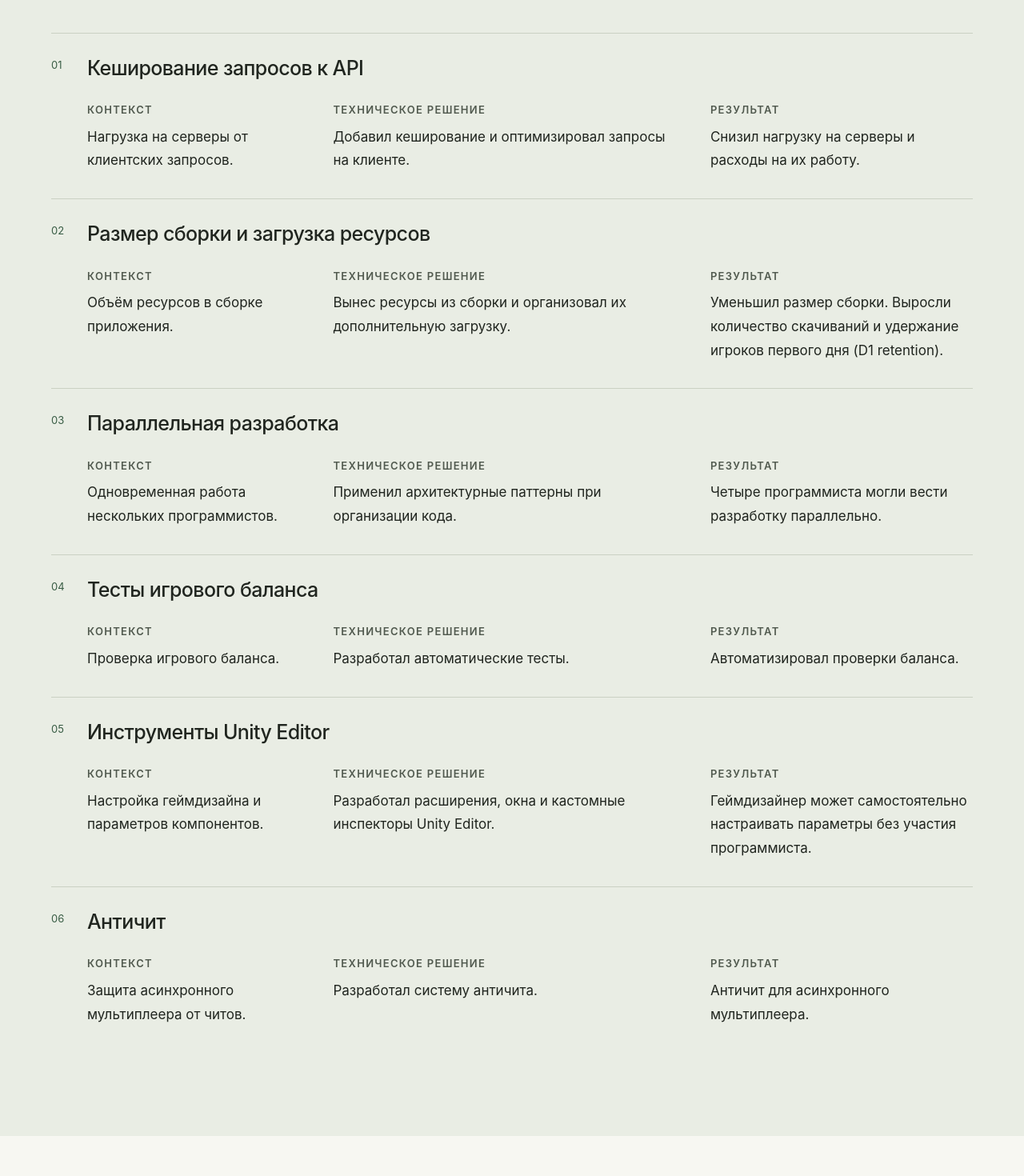
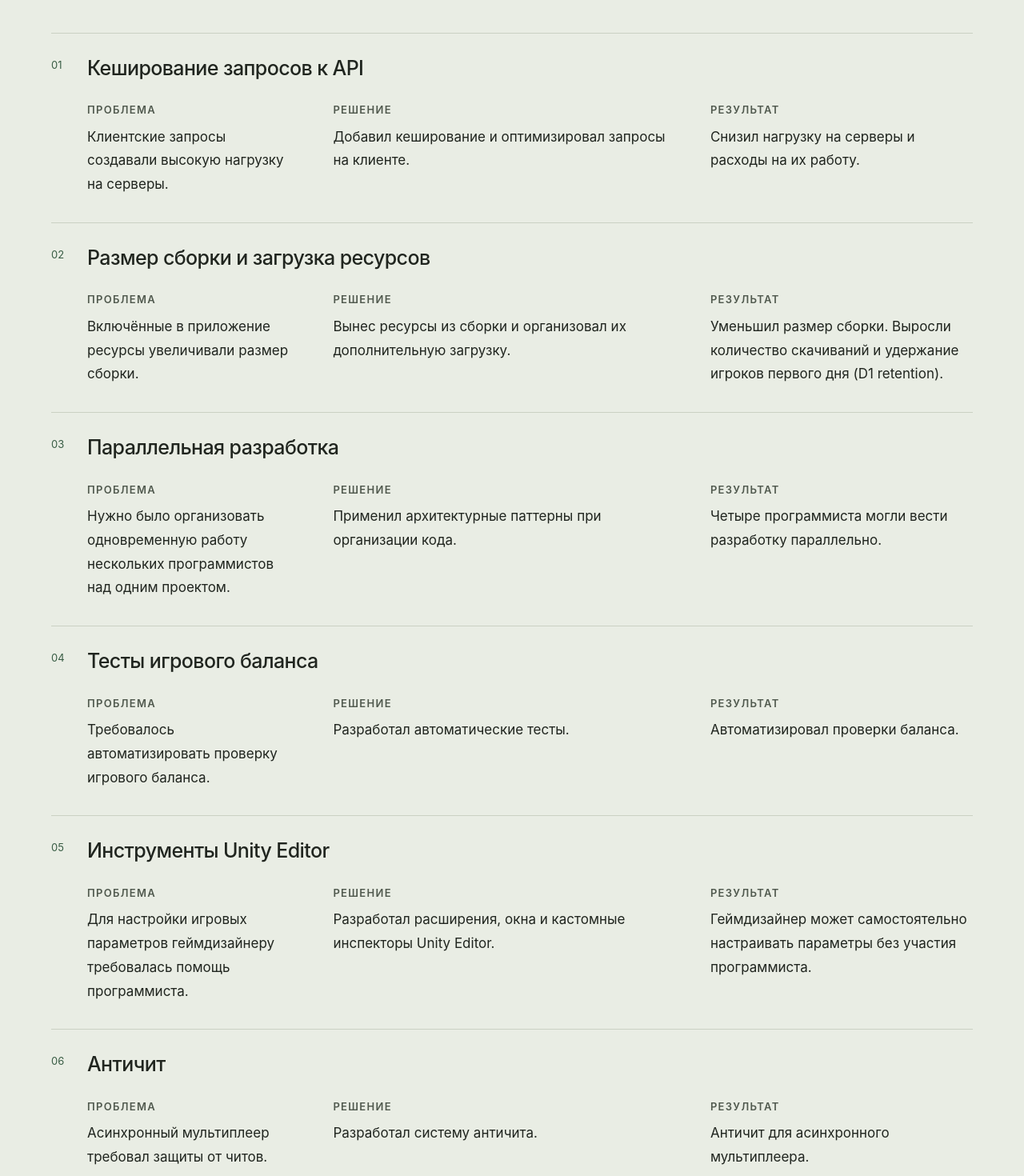
Before and after one commit to bleeerr/portfolio, a React (Vite) app: page / in a window 1280 px wide. Shown: the part 2660-4130 px from the top of the page at 80% size. Built offline with nearby package versions, Linux system fonts and the light colour scheme.

Commit message:
Present engineering achievements as problem solution and result

```diff
--- a/src/main.tsx
+++ b/src/main.tsx
@@ -38,7 +38,7 @@ function App(){
  <div className="metrics shell"><div><strong>С 2011</strong><span>в коммерческой разработке</span></div><div><strong>13+ проектов</strong><span>в игровом портфолио</span></div><div><strong>Unity + C#</strong><span>основа инженерной практики</span></div><div><strong><a className="studio-link" href="https://midcore.pro/" target="_blank" rel="noopener noreferrer">MIDcore <ArrowUpRight size={20}/></a></strong><span>сооснователь студии</span></div></div>
  <section className="shell about section"><div><p className="eyebrow">02 / ОБО МНЕ</p><h2>Руководитель,<br/>который пишет код.</h2></div><div><p className="large-text">{profile.about}</p><p className="muted">{profile.history}</p><a className="text-link" href="#career">Посмотреть карьерный путь <ArrowDown size={16}/></a></div></section>
  <section id="expertise" className="section shell"><div className="section-head"><div><p className="eyebrow">03 / ЭКСПЕРТИЗА</p><h2>От механики<br/>до системы.</h2></div><p className="muted section-aside">Практический опыт в мобильных играх,<br/>мультиплеере и инструментах разработки.</p></div><div className="skills">{profile.skills.map((s,i)=><article key={s.title}><span className="index">0{i+1}</span><h3>{s.title}</h3><p>{s.text}</p></article>)}</div></section>
- <section id="engineering" className="engineering section"><div className="shell"><div className="section-head"><div><p className="eyebrow">04 / ИНЖЕНЕРНЫЕ ДОСТИЖЕНИЯ</p><h2>Инженерные задачи и решения.</h2></div><p className="section-aside">Оптимизация, архитектура<br/>и инструменты разработки.</p></div><div className="cases">{profile.achievements.map((c,i)=><article key={c.title}><span className="case-number">0{i+1}</span><h3>{c.title}</h3><div className="case-grid"><div><small>КОНТЕКСТ</small><p>{c.task}</p></div><div><small>ТЕХНИЧЕСКОЕ РЕШЕНИЕ</small><p>{c.solution}</p></div><div><small>РЕЗУЛЬТАТ</small><p>{c.result}</p></div></div></article>)}</div></div></section>
+ <section id="engineering" className="engineering section"><div className="shell"><div className="section-head"><div><p className="eyebrow">04 / ИНЖЕНЕРНЫЕ ДОСТИЖЕНИЯ</p><h2>Инженерные задачи и решения.</h2></div><p className="section-aside">Оптимизация, архитектура<br/>и инструменты разработки.</p></div><div className="cases">{profile.achievements.map((c,i)=><article key={c.title}><span className="case-number">0{i+1}</span><h3>{c.title}</h3><div className="case-grid"><div><small>ПРОБЛЕМА</small><p>{c.task}</p></div><div><small>РЕШЕНИЕ</small><p>{c.solution}</p></div><div><small>РЕЗУЛЬТАТ</small><p>{c.result}</p></div></div></article>)}</div></div></section>
  <section id="projects" className="section shell"><div className="section-head"><div><p className="eyebrow">05 / SELECTED WORK · 2011–2026</p><h2>Игры, над которыми<br/>я работал.</h2></div><p className="muted section-aside">13 проектов с 2011 года.<br/>Описание игр и мой вклад.</p></div><div className="projects">{projects.map((p,i)=><article className={'project '+(i<3?'featured':'compact')} key={p.id}><ProjectCarousel project={p} onExpand={index=>open(p,false,index)}/><div className="project-copy"><div className="project-top"><span>{p.year} / {String(i+1).padStart(2,'0')}</span><span>{p.genre}</span></div><h3>{p.title}</h3><p className="project-description">{p.about}</p><div className="contribution"><small>МОЙ ВКЛАД</small><p>{p.contribution}</p></div><details><summary>О проекте <Plus size={16}/></summary><p><b>Платформы:</b> {p.platforms}</p><p><b>Жанр:</b> {p.genre}</p></details><div className="project-actions"><button onClick={()=>open(p)}>Смотреть материалы <ArrowUpRight size={16}/></button>{p.video&&<button onClick={()=>open(p,true)}><Play size={14}/> Видео</button>}</div></div></article>)}</div></section>
  <section className="leadership section shell"><p className="eyebrow">06 / TECHNICAL LEADERSHIP</p><div className="section-head"><h2>Работа с кодом.<br/>Работа с командой.</h2><p className="large-text section-aside">Техническое руководство остаётся частью разработки — от выбора архитектуры до проверки реализации.</p></div><div className="lead-grid">{profile.leadership.map((item,i)=><div key={item.title}><span className="index">{String(i+1).padStart(2,'0')}</span><h3>{item.title}</h3><p className="muted">{item.text}</p></div>)}</div></section>
  <section id="career" className="section shell career"><p className="eyebrow">07 / КАРЬЕРНЫЙ ПУТЬ</p><h2>Профессиональный путь.</h2><div className="timeline">{profile.career.map(item=><div key={item.period}><span>{item.period}</span><h3>{item.title}</h3><p className="muted">{item.text}</p></div>)}</div></section>
--- a/src/profile.json
+++ b/src/profile.json
@@ -39,37 +39,37 @@
   "achievements": [
     {
       "title": "Кеширование запросов к API",
-      "task": "Нагрузка на серверы от клиентских запросов.",
+      "task": "Клиентские запросы создавали высокую нагрузку на серверы.",
       "solution": "Добавил кеширование и оптимизировал запросы на клиенте.",
       "result": "Снизил нагрузку на серверы и расходы на их работу."
     },
     {
       "title": "Размер сборки и загрузка ресурсов",
-      "task": "Объём ресурсов в сборке приложения.",
+      "task": "Включённые в приложение ресурсы увеличивали размер сборки.",
       "solution": "Вынес ресурсы из сборки и организовал их дополнительную загрузку.",
       "result": "Уменьшил размер сборки. Выросли количество скачиваний и удержание игроков первого дня (D1 retention)."
     },
     {
       "title": "Параллельная разработка",
-      "task": "Одновременная работа нескольких программистов.",
+      "task": "Нужно было организовать одновременную работу нескольких программистов над одним проектом.",
       "solution": "Применил архитектурные паттерны при организации кода.",
       "result": "Четыре программиста могли вести разработку параллельно."
     },
     {
       "title": "Тесты игрового баланса",
-      "task": "Проверка игрового баланса.",
+      "task": "Требовалось автоматизировать проверку игрового баланса.",
       "solution": "Разработал автоматические тесты.",
       "result": "Автоматизировал проверки баланса."
     },
     {
       "title": "Инструменты Unity Editor",
-      "task": "Настройка геймдизайна и параметров компонентов.",
+      "task": "Для настройки игровых параметров геймдизайнеру требовалась помощь программиста.",
       "solution": "Разработал расширения, окна и кастомные инспекторы Unity Editor.",
       "result": "Геймдизайнер может самостоятельно настраивать параметры без участия программиста."
     },
     {
       "title": "Античит",
-      "task": "Защита асинхронного мультиплеера от читов.",
+      "task": "Асинхронный мультиплеер требовал защиты от читов.",
       "solution": "Разработал систему античита.",
       "result": "Античит для асинхронного мультиплеера."
     }
```
Also changed, not shown: public/resume-print.html (+1 -1 lines), 2 other files (tests, documents, lock files or other folders).
